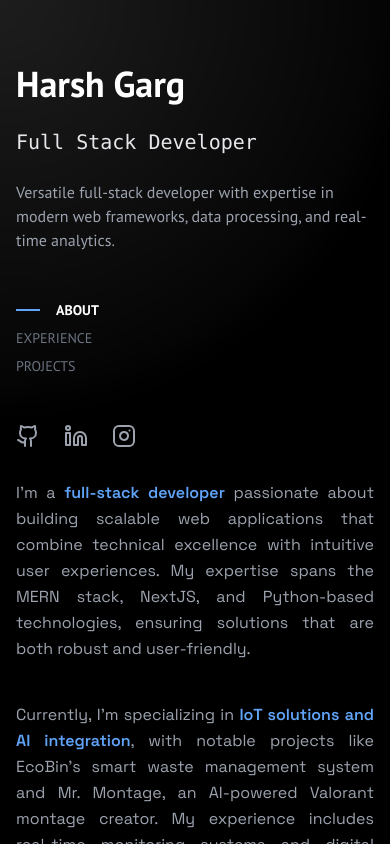
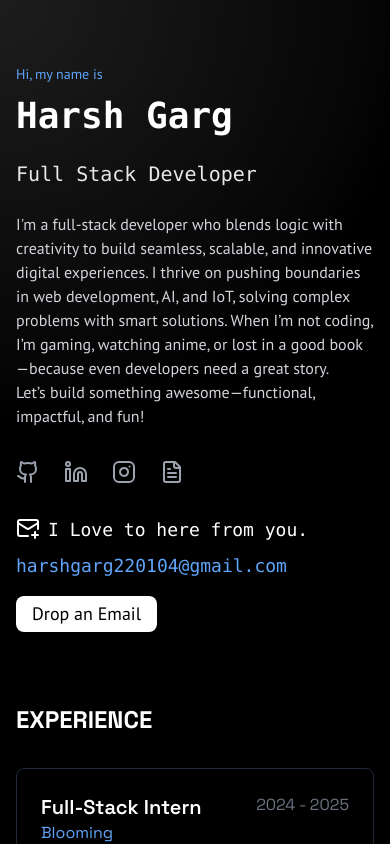
Before and after one commit to HarshGarg1290/Portfolio, a Next.js app: page / in a window 390 px wide. Shown: the top 844 px of the page. Built offline with nearby package versions, Linux system fonts and the light colour scheme.

Commit message:
UI changes

```diff
--- /dev/null
+++ b/src/components/ContactMe.jsx
@@ -0,0 +1,85 @@
+"use client";
+
+import { useEffect, useState } from "react";
+import { motion } from "framer-motion";
+import Link from "next/link";
+import { MailPlus } from "lucide-react";
+
+const ContactMe = () => {
+	const email = "harshgarg220104@gmail.com";
+	const [animatedEmail, setAnimatedEmail] = useState("");
+
+	// Collection of random symbols (Greek, Norse, etc.)
+	const symbols = [
+		"Ω",
+		"Δ",
+		"Ψ",
+		"π",
+		"Ϟ",
+		"Ϡ",
+		"♆",
+		"☀",
+		"Ϟ",
+		"⍑",
+		"ᚦ",
+		"ᚠ",
+		"ᛉ",
+		"♄",
+		"Ϟ",
+		"Ϡ",
+		"☽",
+		"⊕",
+	];
+
+	// Function to generate a scrambled version of the email
+	const scrambleEmail = (visibleLength) => {
+		return email
+			.split("")
+			.map((char, idx) =>
+				idx < visibleLength
+					? char
+					: symbols[Math.floor(Math.random() * symbols.length)]
+			)
+			.join("");
+	};
+
+	useEffect(() => {
+		let index = 0;
+		const totalSteps = email.length;
+		const interval = setInterval(() => {
+			setAnimatedEmail(scrambleEmail(index));
+			index++;
+			if (index > totalSteps) clearInterval(interval);
+		}, 120); // Slightly slow effect for smooth animation
+
+		return () => clearInterval(interval);
+	}, []);
+
+	return (
+		<div className="mt-10 flex flex-col text-white">
+			{/* Animated Email Text */}
+			<div className="flex flex-row gap-2 text-lg font-mono">
+				<MailPlus />
+				<p>I Love to here from you.</p>
+			</div>
+			<p className="mt-2 text-blue-400 text-lg font-mono">{animatedEmail}</p>
+
+			{/* Email Button */}
+			<Link
+				href={`https://mail.google.com/mail/?view=cm&fs=1&to=${email}`}
+				target="_blank"
+			>
+				<motion.button
+					className="mt-4 relative inline-flex items-center px-4 py-1 text-lg font-medium text-black transition-all duration-500 rounded-lg bg-white shadow-lg hover:shadow-blue-500/70"
+					whileHover={{ x: 20 }}
+					whileTap={{ scale: 0.97 }}
+					transition={{ type: "tween", duration: 0.01, ease: "easeInOut" }}
+				>
+					Drop an Email
+				</motion.button>
+			</Link>
+		</div>
+	);
+};
+
+export default ContactMe;
--- a/src/components/home/About.jsx
+++ b/src/components/home/About.jsx
@@ -10,7 +10,7 @@ export default function AboutSection({ aboutRef }) {
 			initial="hidden"
 			whileInView="visible"
 			viewport={{ once: true }} // Animation triggers only once
-			className="space-y-10 text-md text-justify"
+			className="hidden sm:block space-y-10 text-md text-justify"
 		>
 			<motion.p
 				className=" leading-relaxed text-gray-400 max-w-3xl"
--- a/src/components/home/Experience.jsx
+++ b/src/components/home/Experience.jsx
@@ -11,9 +11,16 @@ export default function ExperienceSection({ experienceRef, experiences }) {
 			initial="hidden"
 			whileInView="visible"
 			viewport={{ once: true }}
-			className="space-y-12"
+			className="relative space-y-4"
 		>
-			<h2 className="sm:hidden  text-2xl font-bold text-white">EXPERIENCE</h2>
+
+			<h2
+				className="sm:hidden text-2xl font-bold text-white sticky top-0 z-10
+                 backdrop-blur-lg py-4 "
+			>
+				EXPERIENCE
+			</h2>
+
 			<div className="space-y-12">
 				{experiences.map((exp, index) => (
 					<motion.div
--- a/src/components/home/Hero.jsx
+++ b/src/components/home/Hero.jsx
@@ -1,18 +1,79 @@
+"use client";
+
 import { motion } from "framer-motion";
-
+import { useEffect, useState } from "react";
 
 export default function Hero() {
+	const fullName = "Harsh Garg";
+	const [animatedName, setAnimatedName] = useState("");
+
+	// Symbols for encoding effect (Greek, Norse, Unicode)
+	const symbols = [
+		"Ω",
+		"Δ",
+		"Ψ",
+		"π",
+		"Ϟ",
+		"Ϡ",
+		"♆",
+		"☀",
+		"Ϟ",
+		"⍑",
+		"ᚦ",
+		"ᚠ",
+		"ᛉ",
+		"♄",
+		"☽",
+		"⊕",
+	];
+
+	// Function to gradually reveal the real name
+	const scrambleName = (visibleLength) => {
+		return fullName
+			.split("")
+			.map((char, idx) =>
+				idx < visibleLength
+					? char
+					: symbols[Math.floor(Math.random() * symbols.length)]
+			)
+			.join("");
+	};
+
+	useEffect(() => {
+		let index = 0;
+		const totalSteps = fullName.length;
+		const interval = setInterval(() => {
+			setAnimatedName(scrambleName(index));
+			index++;
+			if (index > totalSteps) clearInterval(interval);
+		}, 200); // Controls the animation speed
+
+		return () => clearInterval(interval);
+	}, []);
+
 	return (
-		<div className="space-y-6 max-w-[400px] sm:pt-8">
-			<motion.h1
-				className="text-4xl md:text-6xl font-bold text-white flex items-center gap-3"
-				initial={{ opacity: 0, y: 20 }}
-				animate={{ opacity: 1, y: 0 }}
-				transition={{ delay: 0.2 }}
-			>
-				Harsh Garg
+		<div className="space-y-6 max-w-[500px] sm:pt-2">
+			<div>
+				<motion.h5
+					className="mb-3 text-sm md:text-base text-blue-400 flex items-center gap-3"
+					initial={{ opacity: 0, y: 20 }}
+					animate={{ opacity: 1, y: 0 }}
+					transition={{ delay: 0.2 }}
+				>
+					Hi, my name is
+				</motion.h5>
 
-			</motion.h1>
+				{/* Animated Name */}
+				<motion.h1
+					className="text-4xl md:text-6xl font-bold text-white flex items-center gap-3 font-mono"
+					initial={{ opacity: 0, y: 20 }}
+					animate={{ opacity: 1, y: 0 }}
+					transition={{ delay: 0.2 }}
+				>
+					{animatedName}
+				</motion.h1>
+			</div>
+
 			<motion.h2
 				className="text-xl md:text-2xl text-gray-200 font-mono"
 				initial={{ opacity: 0 }}
@@ -22,7 +83,7 @@ export default function Hero() {
 				Full Stack Developer
 			</motion.h2>
 			<motion.p
-				className="text-base md:text-lg text-gray-400"
+				className="text-base hidden sm:block md:text-lg text-gray-400"
 				initial={{ opacity: 0 }}
 				animate={{ opacity: 1 }}
 				transition={{ delay: 0.4 }}
@@ -30,6 +91,20 @@ export default function Hero() {
 				Versatile full-stack developer with expertise in modern web frameworks,
 				data processing, and real-time analytics.
 			</motion.p>
+			<motion.p
+				className="text-base sm:hidden md:text-lg text-gray-300"
+				initial={{ opacity: 0 }}
+				animate={{ opacity: 1 }}
+				transition={{ delay: 0.4 }}
+			>
+				I'm a full-stack developer who blends logic with creativity to build
+				seamless, scalable, and innovative digital experiences. I thrive on
+				pushing boundaries in web development, AI, and IoT, solving complex
+				problems with smart solutions. When I’m not coding, I’m gaming, watching
+				anime, or lost in a good book—because even developers need a great
+				story.
+				<br /> Let’s build something awesome—functional, impactful, and fun!
+			</motion.p>
 		</div>
 	);
 }
--- a/src/components/home/Navigation.jsx
+++ b/src/components/home/Navigation.jsx
@@ -42,9 +42,9 @@ export default function Navigation({
 	}, [activeSection]);
 
 	return (
-		<nav className="relative">
+		<nav className="hidden sm:block relative">
 			<motion.ul
-				className="space-y-2"
+				className="space-y-1"
 				variants={navVariants}
 				initial="hidden"
 				animate="visible"
@@ -66,7 +66,7 @@ export default function Navigation({
 									damping: 30,
 								}}
 								animate={{
-									width: isExpanded ? "24px" : "8px",
+									width: isExpanded ? "72px" : "8px",
 									height: isExpanded ? "2px" : "8px",
 									borderRadius: isExpanded ? "0px" : "999px",
 								}}
--- a/src/components/home/Project.jsx
+++ b/src/components/home/Project.jsx
@@ -11,10 +11,13 @@ export default function ProjectsSection({ projectsRef, projects }) {
 			initial="hidden"
 			whileInView="visible"
 			viewport={{ once: false, amount: 0.2 }}
-			className="space-y-12"
+			className="space-y-4"
 		>
-			<h2 className="sm:hidden text-2xl font-bold text-white">
-			PROJECTS
+			<h2
+				className="sm:hidden text-2xl font-bold text-white sticky top-0 z-10
+                 backdrop-blur-lg py-4 "
+			>
+				PROJECTS
 			</h2>
 			<motion.div className="grid gap-8" variants={containerVariants}>
 				{projects.map((project, index) => (
--- a/src/components/home/Sidebar.jsx
+++ b/src/components/home/Sidebar.jsx
@@ -3,6 +3,7 @@ import gsap from "gsap";
 import Hero from "./Hero";
 import Navigation from "./Navigation";
 import SocialLink from "../SocialLinks";
+import ContactMe from "../ContactMe";
 
 export default function Sidebar({
 	activeSection,
@@ -39,7 +40,10 @@ export default function Sidebar({
 	}, []);
 
 	return (
-		<div ref={sidebarRef} className="font-ptsans space-y-12 lg:sticky lg:top-16 lg:h-fit">
+		<div
+			ref={sidebarRef}
+			className="font-ptsans space-y-8 lg:sticky lg:top-16 lg:h-fit"
+		>
 			<Hero />
 			<Navigation
 				activeSection={activeSection}
@@ -51,6 +55,7 @@ export default function Sidebar({
 					<SocialLink key={link.label} {...link} />
 				))}
 			</div>
+			<ContactMe />
 		</div>
 	);
 }
--- a/src/data/content.js
+++ b/src/data/content.js
@@ -1,4 +1,4 @@
-import { Github, Linkedin, Instagram } from "lucide-react";
+import { Github, Linkedin, Instagram, FileText } from "lucide-react";
 
 export const socialLinks = [
 	{
@@ -15,6 +15,11 @@ export const socialLinks = [
 		icon: <Instagram className="w-6 h-6" />,
 		href: "https://www.instagram.com/harsheyss.dev",
 		label: "Instagram",
+	},
+	{
+		icon: <FileText className="w-6 h-6" />,
+		href: "/resume.pdf",
+		label: "Resume",
 	},
 ];
 
@@ -53,7 +58,7 @@ export const projects = [
 			"PostgreSQL",
 		],
 		link: "https://github.com/aakashahpl/vimsicles",
-		image: "/api/placeholder/400/250",
+		image: "/ecobin.jpg",
 	},
 	{
 		title: "Mr. Montage - AI-Powered Valorant Montage",
--- a/src/pages/index.js
+++ b/src/pages/index.js
@@ -11,6 +11,7 @@ import CustomCursor from "@/components/CustomCursor";
 import SmoothScrollProvider, {
 	useLenis,
 } from "@/components/shared/LenisAnimation";
+import ContactMe from "@/components/ContactMe";
 
 
 export default function Home() {
@@ -68,7 +69,6 @@ export default function Home() {
 	if (!mounted) return null;
 
 	return (
-
 		<main className="min-h-screen font-spacegrotesk bg-navy-900 text-gray-300 relative sm:overflow-x-hidden">
 			<GeometricShapes />
 			<CustomCursor />
@@ -82,10 +82,11 @@ export default function Home() {
 							navItems={navItems}
 							socialLinks={socialLinks}
 						/>
+
 					</div>
 
-						<div className="space-y-24 max-w-2xl ">
-							<AboutSection aboutRef={aboutRef} />
+					<div className="space-y-6 sm:space-y-24 max-w-2xl ">
+						<AboutSection aboutRef={aboutRef}  />
 						<ExperienceSection
 							experienceRef={experienceRef}
 							experiences={experiences}
@@ -95,6 +96,5 @@ export default function Home() {
 				</div>
 			</div>
 		</main>
-
 	);
 }
```
Also changed, not shown: public/ecobin.jpg (added), 1 other file (tests, documents, lock files or other folders). Lines whose indentation alone changed are shown as unchanged.
